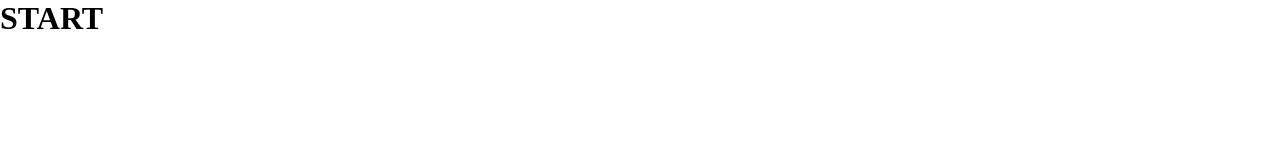
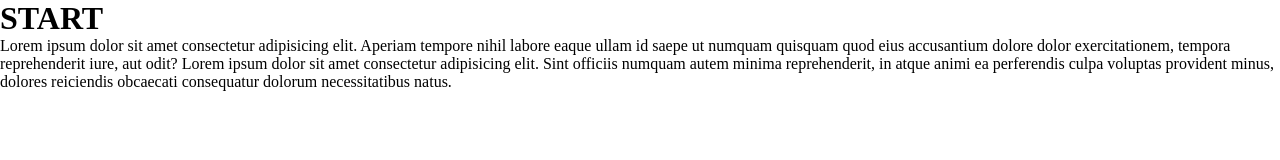
Before and after one commit to JJavierVS7/PublicTest, a plain HTML site: page index.html in a window 1280 px wide. Drawn offline with Linux system fonts and the light colour scheme.

Commit message:
p1_Style

```diff
--- a/index.html
+++ b/index.html
@@ -12,6 +12,15 @@
 <body>
   <h1>START</h1>
 
+  <p>
+    Lorem ipsum dolor sit amet consectetur adipisicing elit. Aperiam tempore nihil labore eaque ullam id saepe ut
+    numquam quisquam quod eius accusantium dolore dolor exercitationem, tempora reprehenderit iure, aut odit?
+    Lorem ipsum dolor sit amet consectetur adipisicing elit. Sint officiis numquam autem minima reprehenderit, in atque
+    animi ea perferendis culpa voluptas provident minus, dolores reiciendis obcaecati consequatur dolorum necessitatibus
+    natus.
+  </p>
+
+
 </body>
 <script src="/js/app.js"></script>
 
```
